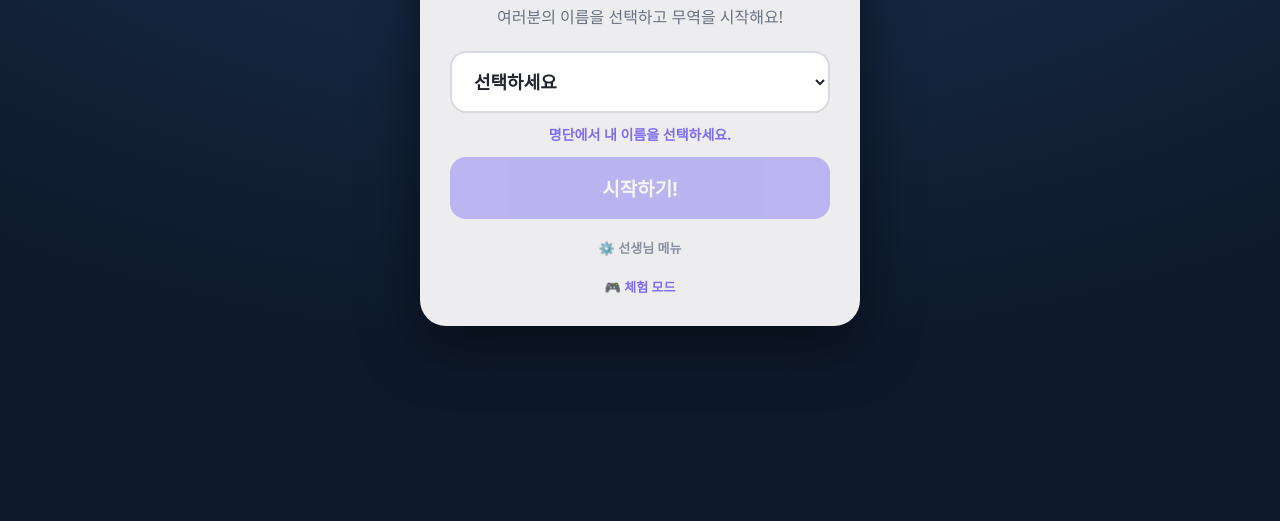
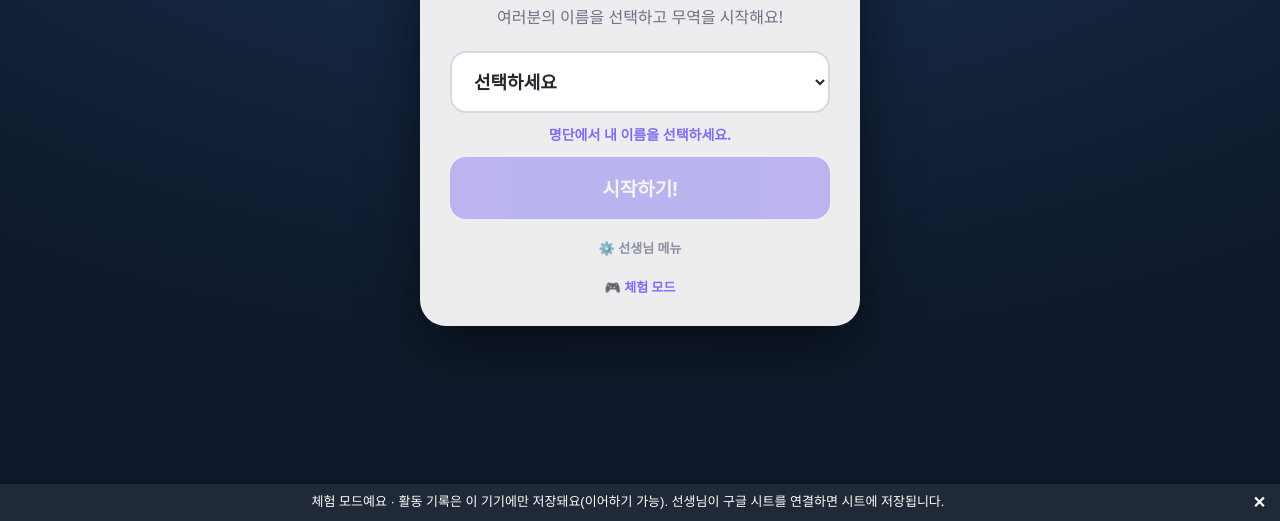
Before and after one commit to GEGhsE/B6_3_3, a plain HTML site: page index.html in a window 1280 px wide. Shown: the part 279-800 px from the top of the page. Drawn offline with Linux system fonts and the light colour scheme.

Commit message:
Update index.html

```diff
--- a/index.html
+++ b/index.html
@@ -1620,5 +1620,36 @@ if(enteredByLink){ var _tl=document.querySelector('.teacher-link'); if(_tl) _tl.
 initConnection();
 document.getElementById('tabbar').addEventListener('click',e=>{ const b=e.target.closest('button[data-go]'); if(!b) return; if(b.dataset.go==='market') openMarket(); else setTab(b.dataset.go); });
 </script>
+<script>
+/* 체험 모드 안내 배너 (전 앱 일관) */
+(function () {
+  function isDemo() {
+    try {
+      if (/[#&]c=/.test(location.hash || '')) return false;
+      for (var j = 0; j < localStorage.length; j++) {
+        var k = localStorage.key(j) || '';
+        if (/exec|gasurl|serverurl|sheet_api|gas_exec|appserverurl|endpoint/i.test(k) && localStorage.getItem(k)) return false;
+      }
+      return true;
+    } catch (e) { return true; }
+  }
+  function show() {
+    if (document.getElementById('__demoBar')) return;
+    if (!isDemo()) return;
+    var bar = document.createElement('div');
+    bar.id = '__demoBar';
+    bar.style.cssText = 'position:fixed;left:0;right:0;bottom:0;z-index:2147483000;background:#1f2937;color:#fff;font-size:13px;line-height:1.45;padding:9px 38px calc(9px + env(safe-area-inset-bottom)) 14px;text-align:center;font-family:sans-serif;box-shadow:0 -2px 10px rgba(0,0,0,0.25);';
+    bar.innerHTML = '체험 모드예요 · 활동 기록은 이 기기에만 저장돼요(이어하기 가능). 선생님이 구글 시트를 연결하면 시트에 저장됩니다.';
+    var x = document.createElement('button');
+    x.type = 'button'; x.setAttribute('aria-label', '닫기'); x.textContent = '\u2715';
+    x.style.cssText = 'position:absolute;right:8px;top:50%;transform:translateY(-50%);background:transparent;border:0;color:#fff;font-size:16px;line-height:1;cursor:pointer;padding:6px;';
+    x.onclick = function () { document.body.classList.remove('has-demo-bar'); try { bar.remove(); } catch (e) { bar.style.display = 'none'; } };
+    bar.appendChild(x);
+    document.body.appendChild(bar);
+    document.body.classList.add('has-demo-bar');
+  }
+  if (document.readyState === 'loading') { document.addEventListener('DOMContentLoaded', show); } else { show(); }
+})();
+</script>
 </body>
 </html>
```
